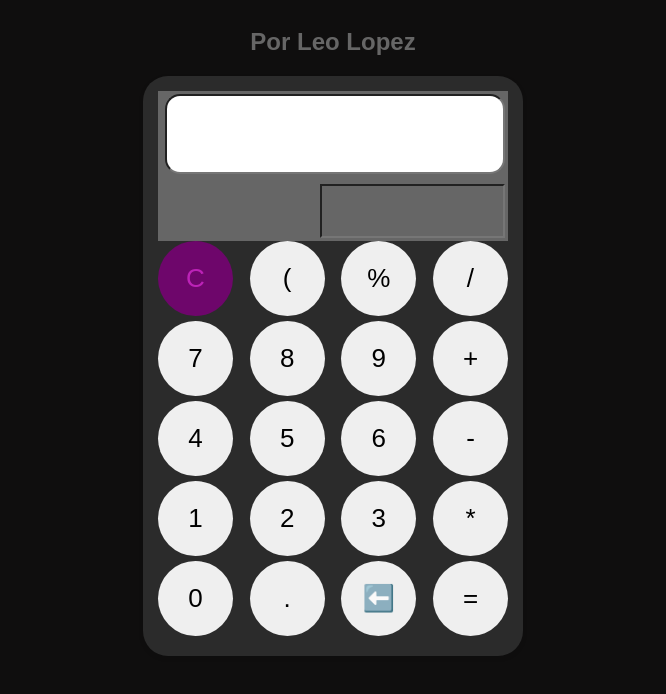
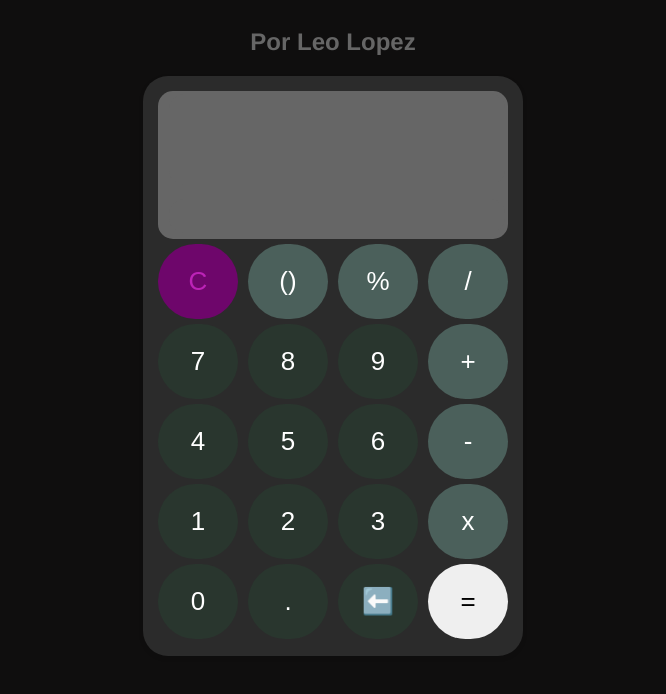
Before and after one commit to leo-lopez/calculadora, a plain HTML site: page index.html in a window 1280 px wide. Shown: the part 58-752 px from the top of the page, without its empty margins (307-973 px from the left). Drawn offline with Linux system fonts and the light colour scheme.

Commit message:
agregue la subpantalla semi funcionando como quiero

```diff
--- a/index.html
+++ b/index.html
@@ -19,7 +19,7 @@
         </div>
         <div id="botones">
             <input class="boton-violeta" type="button" value="C" onclick="borrar()">
-            <input class="boton-gris-claro" type="button" value="(" onclick="agregar('()')">
+            <input class="boton-gris-claro" type="button" value="()" onclick="agregar('(')">
             <input class="boton-gris-claro" type="button" value="%" onclick="agregar('%')">
             <input class="boton-gris-claro" type="button" value="/" onclick="agregar('/')">
             <input class="boton-gris-oscuro" type="button" value="7" onclick="agregar('7')">
@@ -33,7 +33,7 @@
             <input class="boton-gris-oscuro" type="button" value="1" onclick="agregar('1')">
             <input class="boton-gris-oscuro" type="button" value="2" onclick="agregar('2')">
             <input class="boton-gris-oscuro" type="button" value="3" onclick="agregar('3')">
-            <input class="boton-gris-claro" type="button" value="*" onclick="agregar('*')">
+            <input class="boton-gris-claro" type="button" value="x" onclick="agregar('*')">
             <input class="boton-gris-oscuro" type="button" value="0" onclick="agregar('0')">
             <input class="boton-gris-oscuro" type="button" value="." onclick="agregar('.')">
             <input class="boton-gris-oscuro" type="button" value="⬅️" onclick="borrarUno()">
--- a/script.js
+++ b/script.js
@@ -1,5 +1,7 @@
 function agregar(valor) {
     document.getElementById("pantalla").value += valor
+    document.getElementById("subpantalla").value += valor
+    subcalcular()
 }
 
 function borrar() {
@@ -11,3 +13,9 @@ function calcular() {
     const resultado = eval(valorPantalla)
     document.getElementById("pantalla").value = resultado
 }
+
+function subcalcular() {
+    const valorSubpantalla = document.getElementById("subpantalla").value
+    const resultado = eval(valorSubpantalla)
+    document.getElementById("subpantalla").value = resultado
+}
--- a/style.css
+++ b/style.css
@@ -1,5 +1,5 @@
 body {
-  font-family: Arial, sans-serif;
+  font-family: 'Franklin Gothic Medium', 'Arial Narrow', Arial, sans-serif;
   background-color: #0f0e0e;
   display: flex;
   flex-direction: column;
@@ -25,6 +25,7 @@ h2 {
   background-color: #2b2b2b;
   padding: 15px;
   border-radius: 25px;
+  border-color: 0px solid #0f0e0e00;
   box-shadow: 0 2px 5px rgba(0, 0, 0, 0.1);
 }
 #pantallas{
@@ -32,19 +33,33 @@ h2 {
   flex-direction: row-reverse;
   flex-wrap: wrap;
   background-color: #666;
+  color: #fff;
   height: 150px;
   padding: 3px;
+  margin-bottom: 5px;
+  border-radius: 15px;
 }
 #pantalla {
+  background-color: #666;
+  color: #fff;
   width: 92%;
+  height: 50%;
   padding: 10px;
-  font-size: 20px;
+  font-size: 60px;
   border-radius: 15px;
   margin-bottom: 10px;
   text-align: right;
+  border: none;
 }
 #subpantalla{
- background-color: #666;
+  background-color: #666;
+  width: 92%;
+  height: 10%;
+  padding: 10px;
+  border: none;
+  font-size: 20px;
+  border-radius: 15px;
+  text-align: right;
 }
 
 #botones{
@@ -54,7 +69,7 @@ h2 {
 }
 
 input[type="button"] {
-  width: 75px;
+  width: 80px;
   height: 75px;
   margin-bottom: 5px;
   font-size: 26px;
@@ -74,6 +89,15 @@ input[type="button"]:last-child {
 .boton-violeta{
   background-color: #6e066b;
   color: #bc23b7;
+}
+.boton-gris-claro{
+  background-color: #506762e2;
+  color: #fff;
+}
+
+.boton-gris-oscuro{
+  background-color: #29362e ;
+  color: #fff;
 }
 
 @media(max-width: 495px){
```
